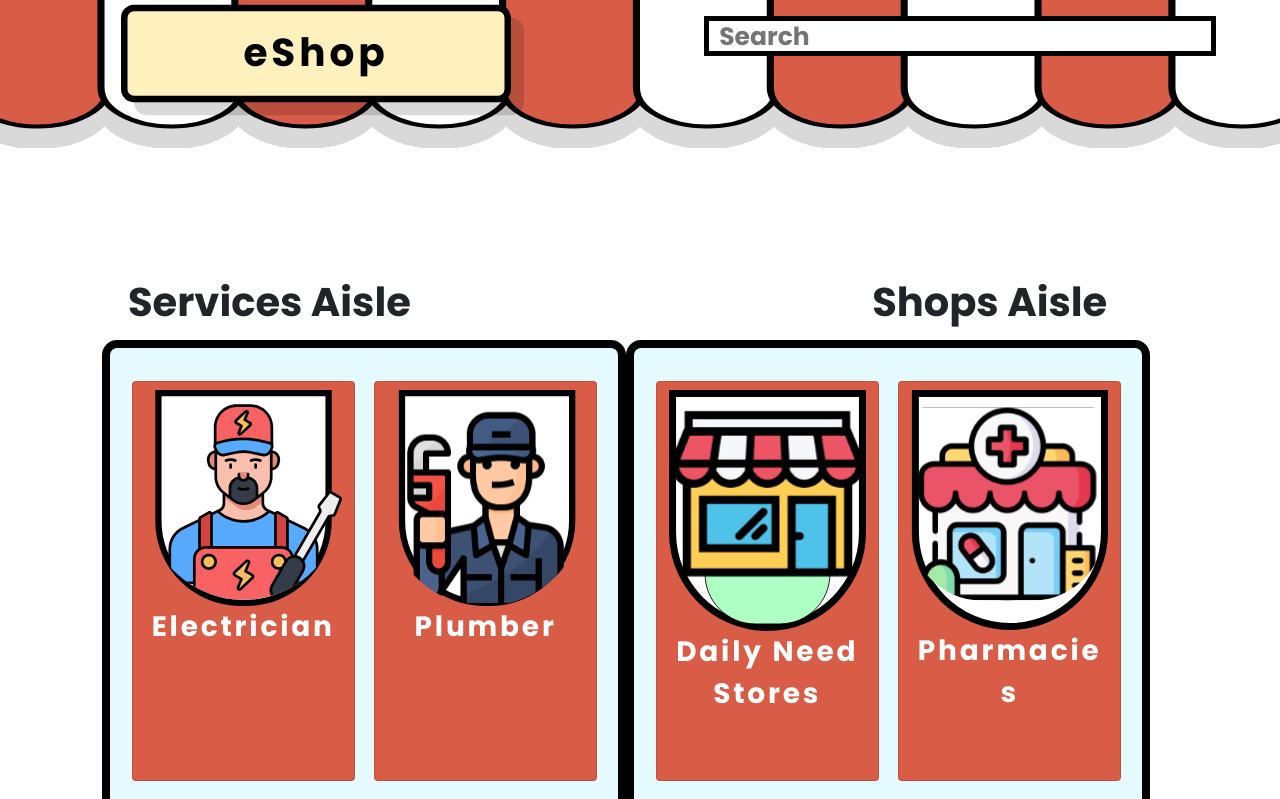
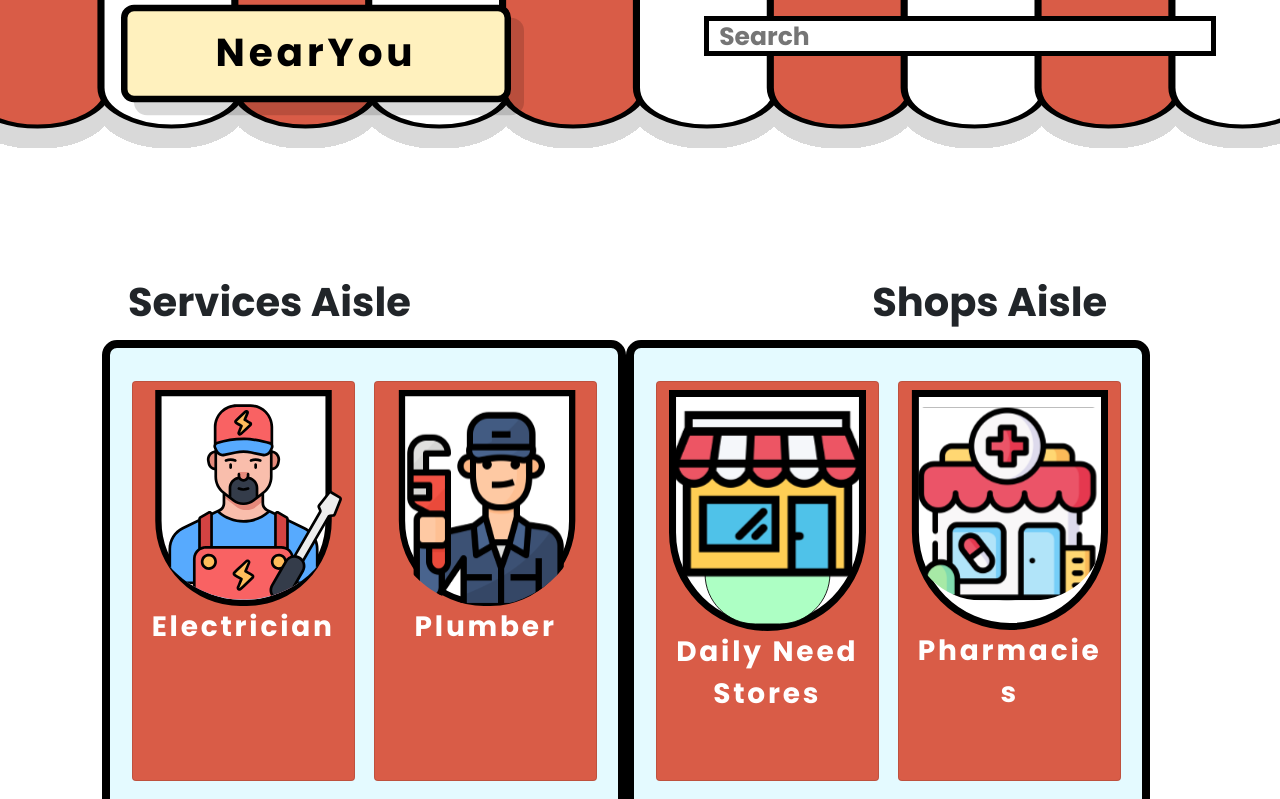
Before and after one commit to manavdoda7/NearYou, a React (Create React App) app: page / in a window 1280 px wide. Shown: the top 799 px of the page. Built offline with nearby package versions, Linux system fonts and the light colour scheme.

Commit message:
Name updated

```diff
--- a/package.json
+++ b/package.json
@@ -1,5 +1,5 @@
 {
-  "name": "eshop",
+  "name": "nearyou",
   "version": "0.1.0",
   "private": true,
   "dependencies": {
--- a/src/components/custhome/custhome.jsx
+++ b/src/components/custhome/custhome.jsx
@@ -16,7 +16,7 @@ const custhome = () => {
     <React.Fragment>
       <div className="ceil">
         <img src={Ceil} alt="" className="ceilsvg" />
-        <Button type="button" value="eShop" />
+        <Button type="button" value="NearYou" />
         <Searchbar/>
       </div>
       <div className="aisleHeadings">
--- a/src/components/home/home.jsx
+++ b/src/components/home/home.jsx
@@ -16,7 +16,7 @@ const Home = () => {
       <div className="overhide">
         <div className="ceil">
           <img src={Ceil} alt="" className="ceilsvg" />
-          <Button type="button" value="eShop" />
+          <Button type="button" value="NearYou" />
         </div>
         <section className="logreg">
           <div className="buttonodiv container-fluid">
```
Also changed, not shown: src/Assets/svgs/desktop.svg, 1 other file (tests, documents, lock files or other folders).
